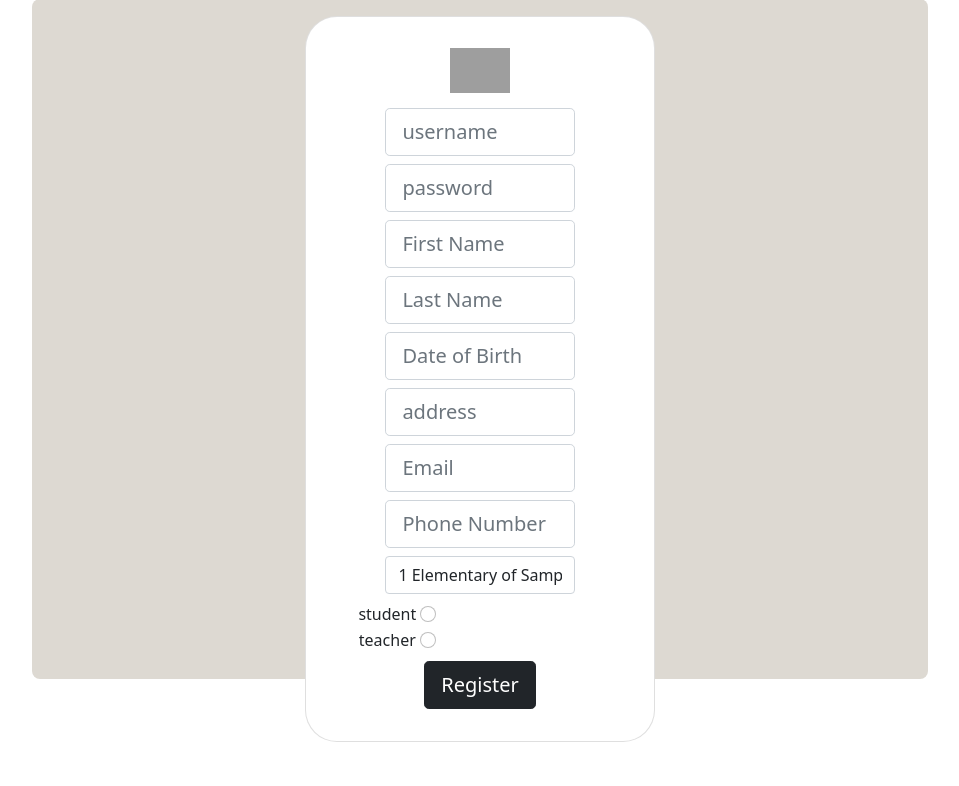
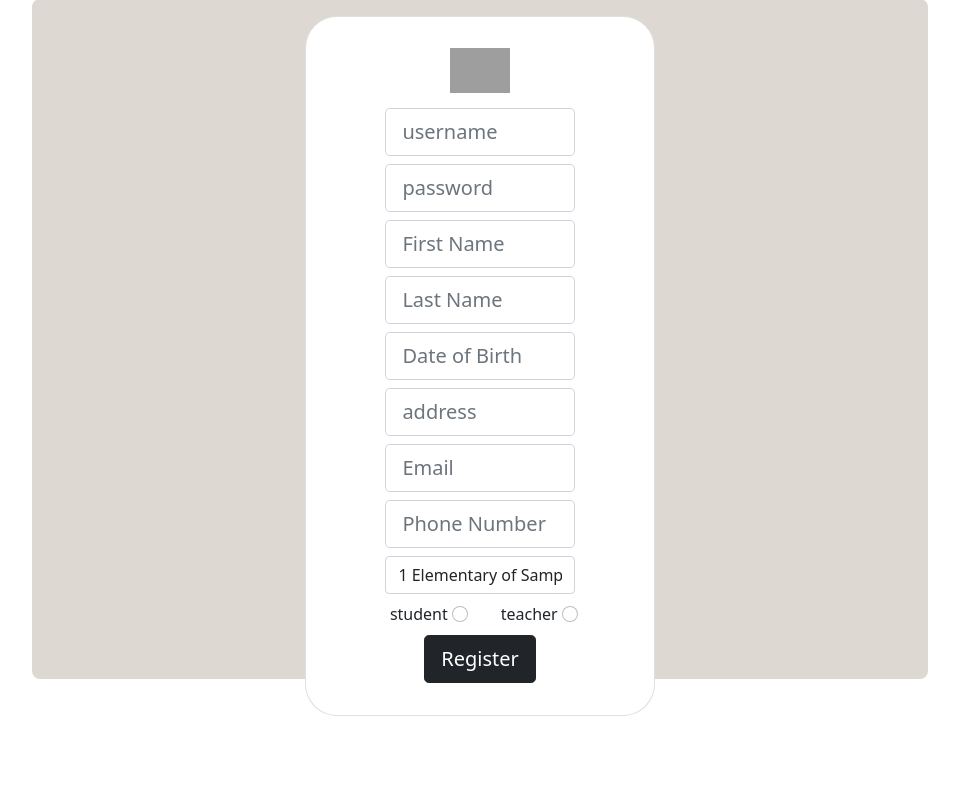
Before and after one commit to kstathakos1/DB_Lab, a PHP site: page /registration.php in a window 1280 px wide. Shown: the part 14-800 px from the top of the page, without its empty margins (160-1119 px from the left). Run offline with PHP 8.4, Linux system fonts and the light colour scheme; tables that the repository leaves empty hold one stand-in row (values such as "Sample post"); grey boxes are pictures that could not be loaded.

Commit message:
small changes

```diff
--- a/school_library/css/custom.css
+++ b/school_library/css/custom.css
@@ -52,7 +52,7 @@ input:focus {
     font-family:Book Antiqua;
   }
 
-<<<<<<< Updated upstream
+
 .teacher_or_student{
 display: flex;
     margin-right: 0%;
@@ -147,7 +147,7 @@ display: flex;
 }
 .form_check_inline{
     display:inline-block;margin-right:1rem}
-=======
+
 .button-position {
     position:absolute;
     bottom: 15%;
```
